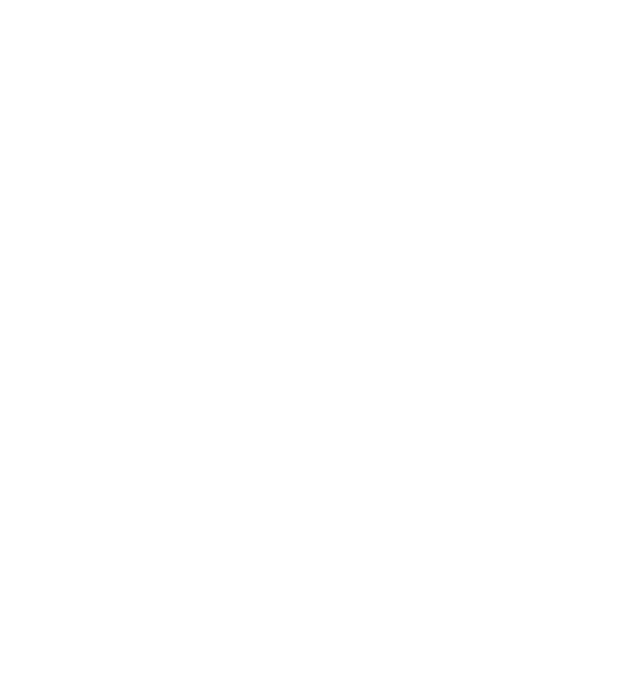
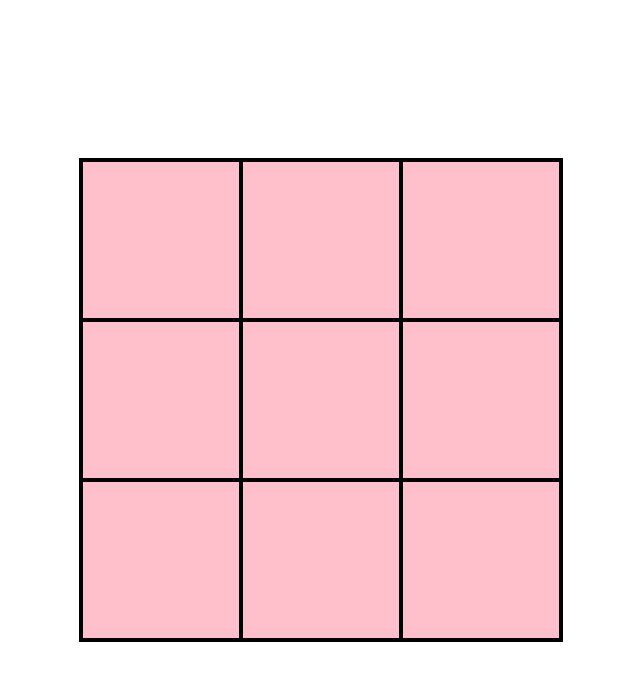
Before and after one commit to Aritrosengupta/Tic-Tac-Toe, a plain HTML site: page index.html in a window 1280 px wide. Shown: the whole page, without its empty margins (319-959 px from the left). Drawn offline with Linux system fonts and the light colour scheme.

Commit message:
Created display for Tic tac toe board

```diff
--- a/index.html
+++ b/index.html
@@ -4,9 +4,20 @@
     <meta charset="UTF-8">
     <meta name="viewport" content="width=device-width, initial-scale=1.0">
     <title>Document</title>
+    <link rel="stylesheet" href="styles.css">
 </head>
 <body>
-
+    <div class="container">
+        <div class="piece" data-attr="0"></div>
+        <div class="piece" data-attr="1"></div>
+        <div class="piece" data-attr="2"></div>
+        <div class="piece" data-attr="3"></div>
+        <div class="piece" data-attr="4"></div>
+        <div class="piece" data-attr="5"></div>
+        <div class="piece" data-attr="6"></div>
+        <div class="piece" data-attr="7"></div>
+        <div class="piece" data-attr="8"></div>
+    </div>
     <script src="script.js"></script>
 </body>
 </html>
--- a/styles.css
+++ b/styles.css
@@ -0,0 +1,27 @@
+body{
+    margin: 0;
+    padding: 0;
+
+
+    display: flex;
+    justify-content: center;
+    align-items: center;
+    height: 100vh;
+
+}
+.container{
+    display: grid;
+    grid-template-columns: 1fr 1fr 1fr;
+    width: 30em;
+    height: 30em;
+    border:2px solid black;
+    background-color: pink;
+}
+.piece{
+    border: 2px solid black;
+    text-align: center;
+    display: flex;
+    align-items: center;
+    justify-content: center;
+    font-size:3em
+}
```
